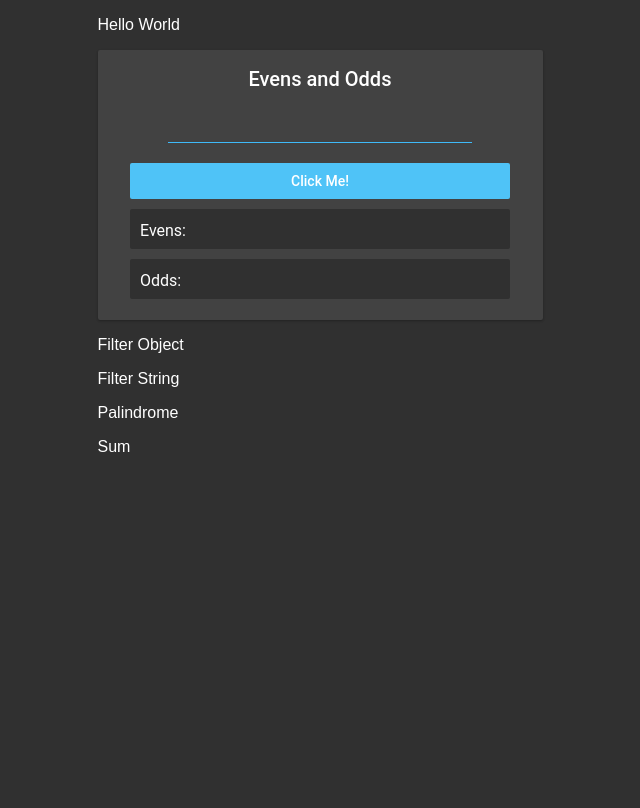
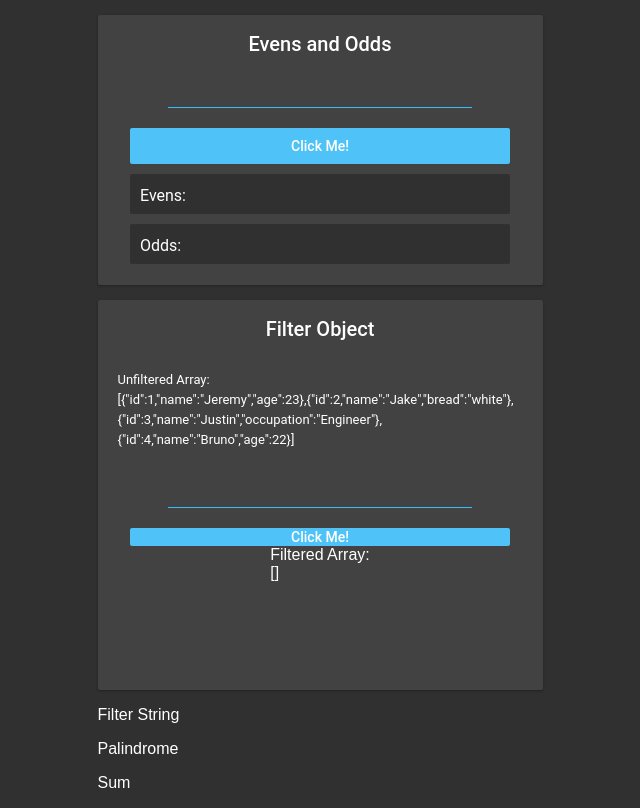
Before and after one commit to JereMitch/react-toy-problems, a React (Create React App) app: page / in a window 1280 px wide. Shown: the whole page, without its empty margins (320-960 px from the left). Built offline with nearby package versions, Linux system fonts and the light colour scheme.

Commit message:
step 4 final

```diff
--- a/src/components/TopicBrowser/TopicBrowser.js
+++ b/src/components/TopicBrowser/TopicBrowser.js
@@ -8,7 +8,6 @@ import Sum from '../Topics/Sum';
 const TopicBrowser = () => {
     return (
         <div>
-            <p>Hello World</p>
             <EvenAndOdd />
             <FilterObject />
             <FilterString />
--- a/src/components/Topics/EvenAndOdd.js
+++ b/src/components/Topics/EvenAndOdd.js
@@ -22,7 +22,7 @@ export default class EvenAndOdd extends Component {
 
         const onClick = () => {
           const handleClick = (userInput) => {
-            let array = userInput.split(' ')
+            let array = userInput.split(',')
             let even = []
             let odd = []
 
--- a/src/components/Topics/FilterObject.js
+++ b/src/components/Topics/FilterObject.js
@@ -1,10 +1,56 @@
 import React, { Component } from 'react'
 
 export default class FilterObject extends Component {
+    constructor(props){
+        super(props)
+        this.state = {
+            unFilteredArray: [
+                {id: 1, name: 'Jeremy', age: 23},
+                {id: 2, name: 'Jake', bread:'white'},
+                {id: 3, name: 'Justin', occupation: 'Engineer'},
+                {id:4, name: 'Bruno', age: 22},
+            ],
+            userInput: "",
+            filteredArray: [],
+        }
+    }
+
     render() {
+        const onChange = (e) => {
+            const handleChange = (input) => {
+                this.setState({ userInput: input})
+                // console.log(input)
+            }
+            handleChange(e.target.value)
+        }
+
+        const onClick = () => {
+            const handleClick = (userInput) => {
+                const clickArr = this.state.unFilteredArray.filter( (el) =>
+                     (el.hasOwnProperty(userInput)) );
+
+                this.setState({ filteredArray: clickArr });
+            };
+            handleClick(this.state.userInput)
+        }
+
         return (
-            <div>
-                <p>Filter Object</p>
+            <div className="puzzleBox filterObjectPB">
+                <h4>Filter Object</h4>
+                <span className="puzzleText">
+                    Unfiltered Array:
+                    <br />
+                    {/* {this.state.unFilteredArray.map((item) => <li key={item.id}>{item.name}, {item.age}</li>)} */}
+                    {JSON.stringify(this.state.unFilteredArray)}
+                    </span>
+                <input className="inputLine" onChange={onChange} />
+                <button className="confirmationButton" onClick={onClick}>Click Me!</button>
+                <span className="resultBox filterObjectPB">
+                    Filtered Array:
+                    <br />
+                    {/* {this.state.filteredArray.map(( data ) => <li key={data.id}>{data.name}</li>)} */}
+                    {JSON.stringify(this.state.filteredArray)}
+                </span>
             </div>
         )
     }
```
